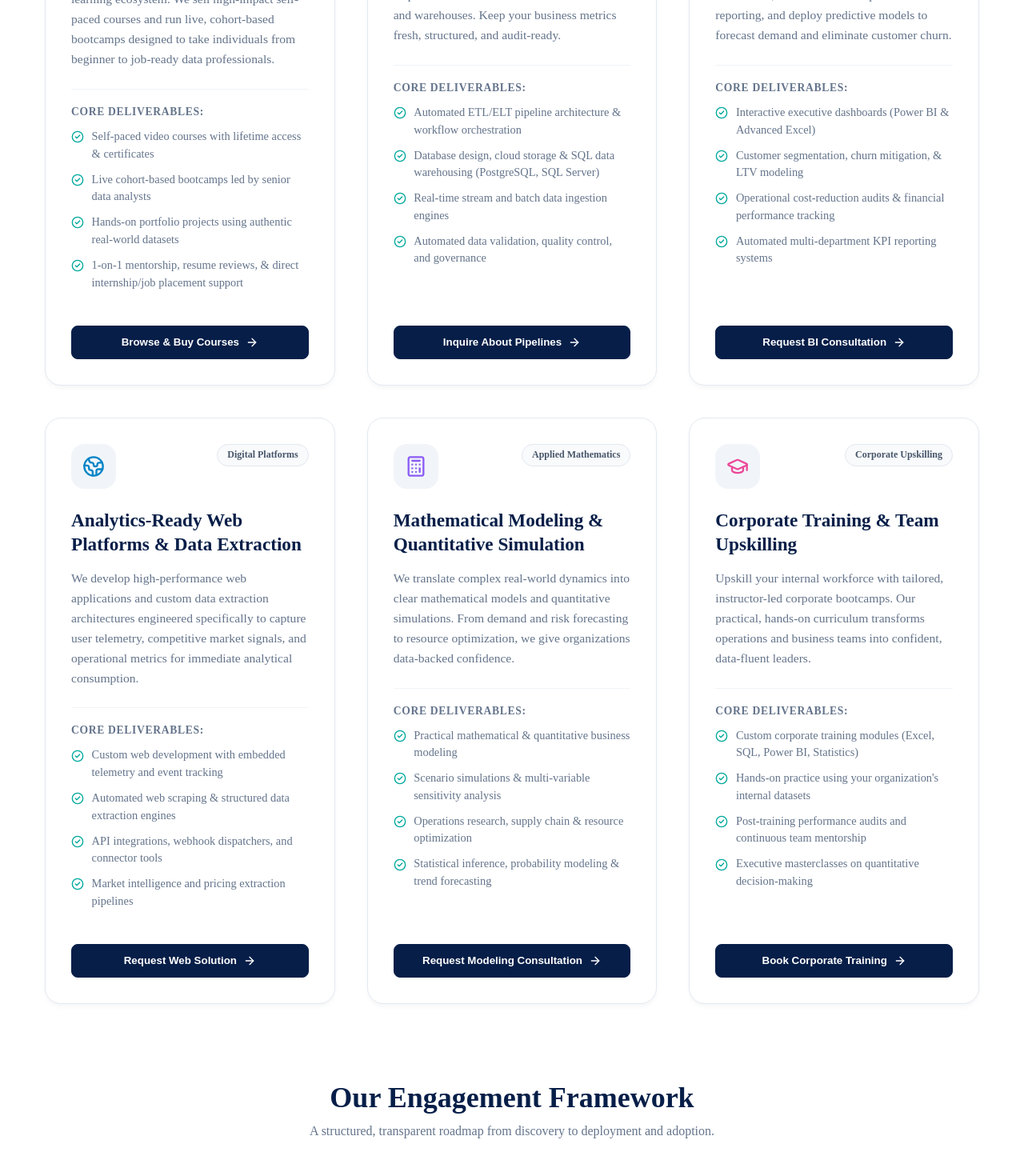
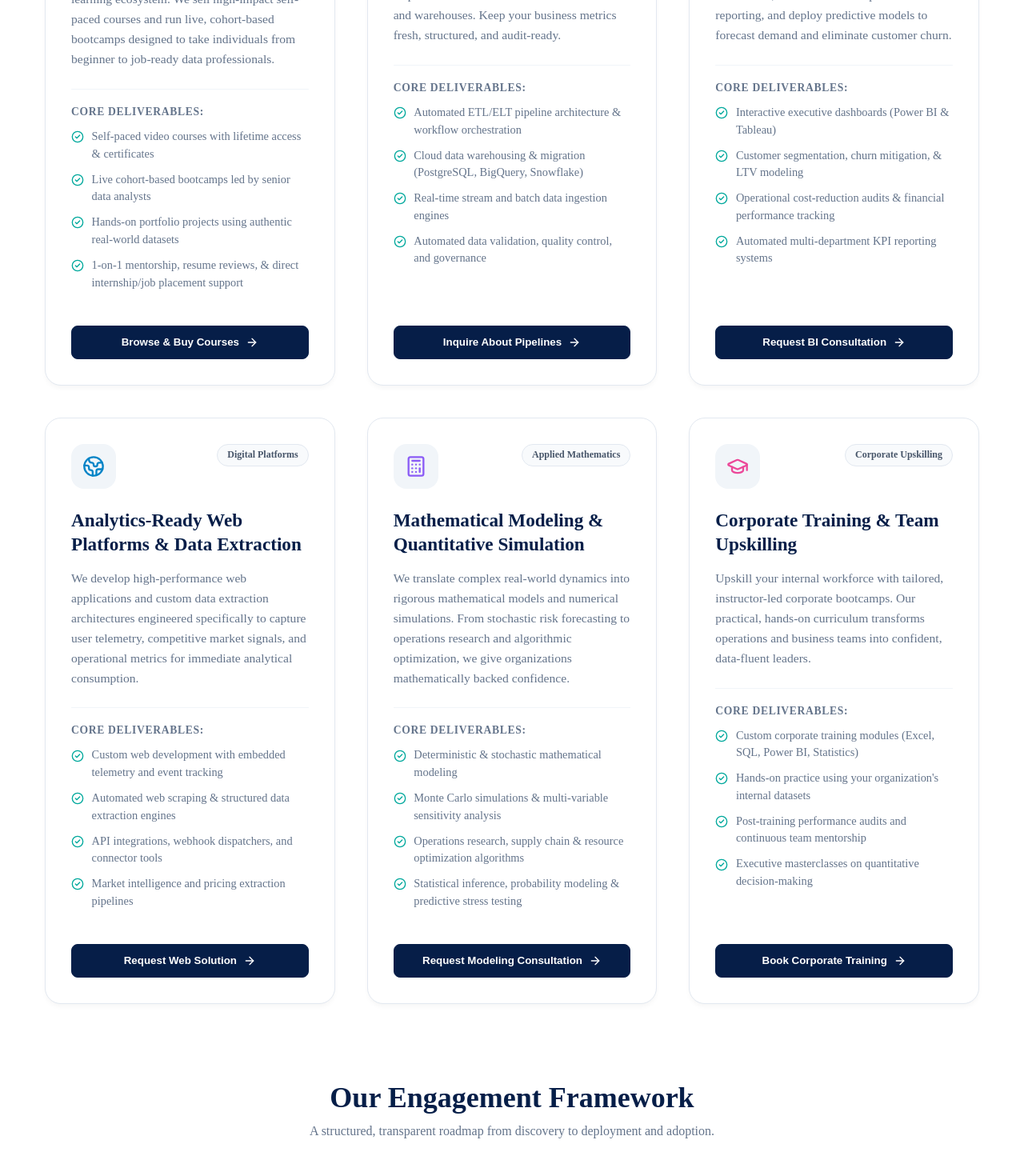
Before and after one commit to samuelamos40/privailers-platform, a Next.js app: page /services in a window 1280 px wide. Shown: the part 660-2130 px from the top of the page at 80% size. Built offline with nearby package versions, Linux system fonts and the light colour scheme; no server answers; the database is empty.

Commit message:
revert: restore Snowflake, BigQuery, Tableau, Monte Carlo, and Stochastic capabilities

```diff
--- a/src/app/(public)/about/page.tsx
+++ b/src/app/(public)/about/page.tsx
@@ -50,7 +50,7 @@ export default function AboutPage() {
                     <div style={{ fontSize: '1.75rem', marginBottom: '0.75rem' }}>📐</div>
                     <h3 style={{ fontSize: '1.25rem', fontWeight: 700, color: 'var(--primary-blue)', marginBottom: '0.75rem' }}>Mathematical Modeling & Simulation</h3>
                     <p style={{ color: 'var(--text-muted)', lineHeight: 1.6, fontSize: '0.95rem' }}>
-                        We formulate real-world operations using practical mathematical models, statistical forecasting, and quantitative optimization to solve business and operational problems with precision.
+                        We formulate real-world operations using deterministic & stochastic mathematical models, Monte Carlo simulations, and numerical optimization to solve high-stakes business and financial problems with precision.
                     </p>
                 </div>
 
--- a/src/app/(public)/contact/page.tsx
+++ b/src/app/(public)/contact/page.tsx
@@ -101,7 +101,7 @@ export default function ContactPage() {
                 <Accordion items={[
                     {
                         title: "What services does Privailers Data Consult provide for businesses?",
-                        content: "We provide end-to-end quantitative and data solutions: applied mathematical modeling, statistical analysis, automated ETL/ELT data pipelines, analytics-ready web platforms with custom data extraction, executive Business Intelligence dashboards (Power BI & Advanced Excel), and tailored corporate training."
+                        content: "We provide end-to-end quantitative and data solutions: applied mathematical modeling, stochastic simulations, Monte Carlo analysis, automated ETL/ELT data pipelines, analytics-ready web platforms with custom data extraction, executive Business Intelligence dashboards (Power BI & Tableau), and tailored corporate training."
                     },
                     {
                         title: "Can I buy self-paced courses and enroll in individual training?",
@@ -109,7 +109,7 @@ export default function ContactPage() {
                     },
                     {
                         title: "What mathematical modeling and simulation capabilities do you offer?",
-                        content: "Our quantitative team formulates real-world challenges using practical mathematical models, scenario simulations, statistical forecasting, risk analysis, and resource optimization to help organizations make decisions with precision."
+                        content: "Our quantitative team formulates real-world challenges using deterministic and stochastic mathematical models, Monte Carlo simulations, numerical optimization, risk modeling, and operations research algorithms to help organizations make high-stakes decisions with mathematical precision."
                     },
                     {
                         title: "Can you build custom data pipelines and web data extraction systems for our company?",
--- a/src/app/(public)/page.tsx
+++ b/src/app/(public)/page.tsx
@@ -224,7 +224,7 @@ export default function Home() {
                                 desc: "Deep dive into your business metrics. We uncover hidden trends, automate executive reporting, and provide actionable insights to drive revenue growth.",
                                 image: "/images/services/business-intelligence-bi.png",
                                 icon: <BarChart3 size={24} color="#00b4d8" />,
-                                tags: ["Executive Dashboards", "Power BI & Excel", "Revenue Growth"],
+                                tags: ["Executive Dashboards", "Power BI & Tableau", "Revenue Growth"],
                                 link: "/services"
                             },
                             {
@@ -237,10 +237,10 @@ export default function Home() {
                             },
                             {
                                 title: "Mathematical Modeling & Simulation",
-                                desc: "Formulate complex real-world operations into rigorous mathematical models. We deploy statistical forecasting, quantitative simulations, and numerical optimization to solve business challenges.",
+                                desc: "Formulate complex real-world operations into rigorous mathematical models. We deploy stochastic simulations, Monte Carlo algorithms, and numerical optimization to solve high-stakes challenges.",
                                 image: "/images/services/mathematical-modeling-simulation.png",
                                 icon: <Calculator size={24} color="#8b5cf6" />,
-                                tags: ["Quantitative Modeling", "Statistical Forecasting", "Process Optimization"],
+                                tags: ["Stochastic Modeling", "Monte Carlo Simulations", "Numerical Optimization"],
                                 link: "/services"
                             },
                             {
--- a/src/app/(public)/services/page.tsx
+++ b/src/app/(public)/services/page.tsx
@@ -31,7 +31,7 @@ export default function ServicesPage() {
             desc: "We architect and deploy scalable, automated data pipelines that ingest, transform, and load disparate data streams into unified data lakes and warehouses. Keep your business metrics fresh, structured, and audit-ready.",
             features: [
                 "Automated ETL/ELT pipeline architecture & workflow orchestration",
-                "Database design, cloud storage & SQL data warehousing (PostgreSQL, SQL Server)",
+                "Cloud data warehousing & migration (PostgreSQL, BigQuery, Snowflake)",
                 "Real-time stream and batch data ingestion engines",
                 "Automated data validation, quality control, and governance"
             ],
@@ -44,7 +44,7 @@ export default function ServicesPage() {
             title: "Business Intelligence & Executive Analytics",
             desc: "Convert raw numbers into strategic growth engines. We build interactive executive dashboards, automate multi-department reporting, and deploy predictive models to forecast demand and eliminate customer churn.",
             features: [
-                "Interactive executive dashboards (Power BI & Advanced Excel)",
+                "Interactive executive dashboards (Power BI & Tableau)",
                 "Customer segmentation, churn mitigation, & LTV modeling",
                 "Operational cost-reduction audits & financial performance tracking",
                 "Automated multi-department KPI reporting systems"
@@ -70,12 +70,12 @@ export default function ServicesPage() {
         {
             icon: <Calculator size={28} color="#8b5cf6" />,
             title: "Mathematical Modeling & Quantitative Simulation",
-            desc: "We translate complex real-world dynamics into clear mathematical models and quantitative simulations. From demand and risk forecasting to resource optimization, we give organizations data-backed confidence.",
+            desc: "We translate complex real-world dynamics into rigorous mathematical models and numerical simulations. From stochastic risk forecasting to operations research and algorithmic optimization, we give organizations mathematically backed confidence.",
             features: [
-                "Practical mathematical & quantitative business modeling",
-                "Scenario simulations & multi-variable sensitivity analysis",
-                "Operations research, supply chain & resource optimization",
-                "Statistical inference, probability modeling & trend forecasting"
+                "Deterministic & stochastic mathematical modeling",
+                "Monte Carlo simulations & multi-variable sensitivity analysis",
+                "Operations research, supply chain & resource optimization algorithms",
+                "Statistical inference, probability modeling & predictive stress testing"
             ],
             badge: "Applied Mathematics",
             ctaLink: "/contact",
@@ -231,7 +231,7 @@ export default function ServicesPage() {
                     Quantitative, Mathematical & Data Engineering Toolset
                 </p>
                 <div style={{ display: 'flex', flexWrap: 'wrap', gap: '1rem 2rem', justifyContent: 'center', alignItems: 'center', fontSize: '1.05rem', fontWeight: 600, color: '#334155' }}>
-                    {['Mathematical Modeling', 'Statistical Analysis', 'Python (Pandas, NumPy)', 'SQL & PostgreSQL', 'Next.js & React', 'Power BI Dashboards', 'Automated ETL Pipelines', 'Operations Optimization', 'Advanced Microsoft Excel'].map(tool => (
+                    {['Mathematical Modeling', 'Monte Carlo Simulation', 'Python (NumPy, SciPy)', 'SQL & PostgreSQL', 'Next.js & React', 'Power BI & Tableau', 'ETL Pipelines', 'Optimization Algorithms', 'Advanced Microsoft Excel'].map(tool => (
                         <span key={tool} style={{
                             padding: '0.5rem 1.1rem',
                             backgroundColor: '#f1f5f9',
```
